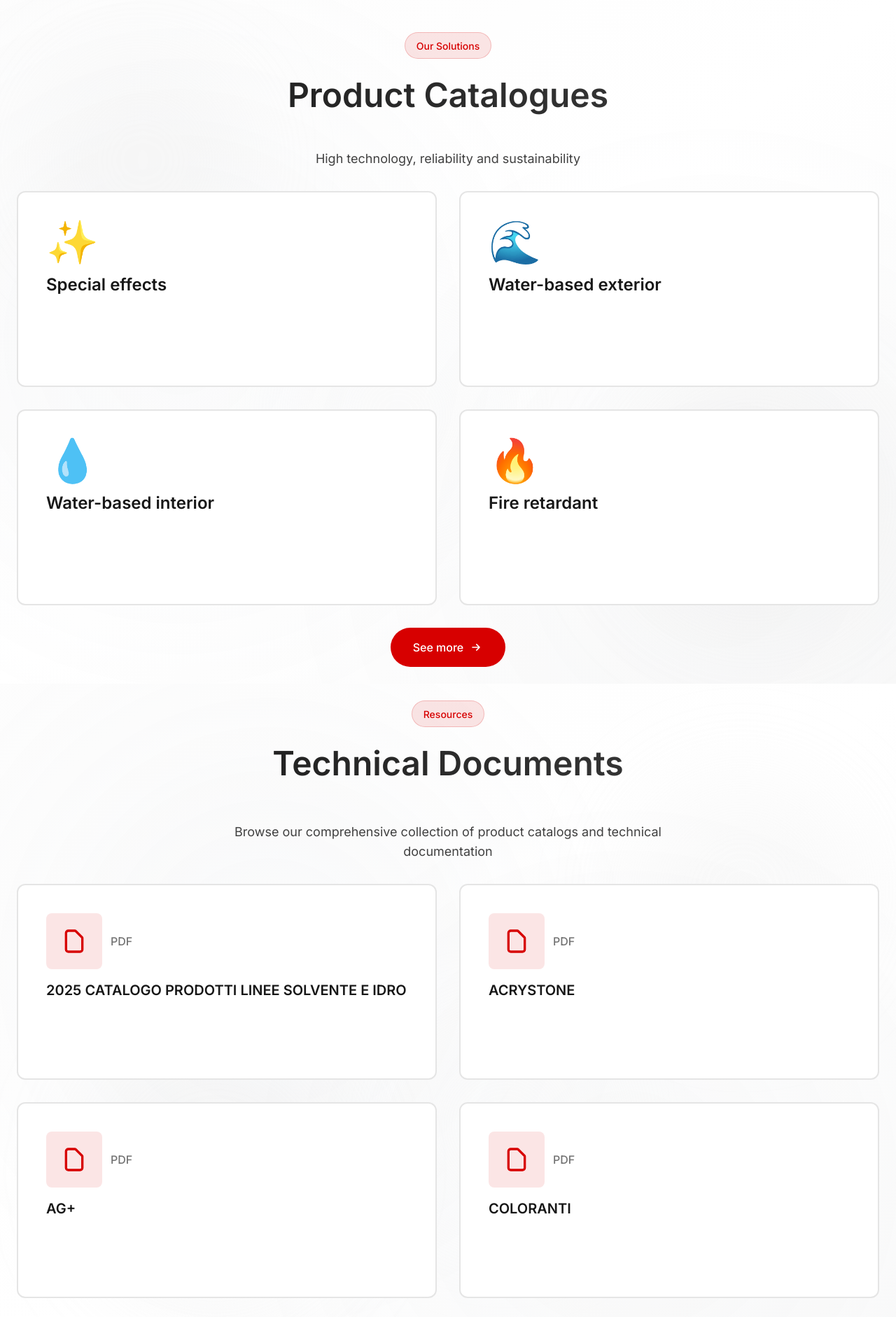
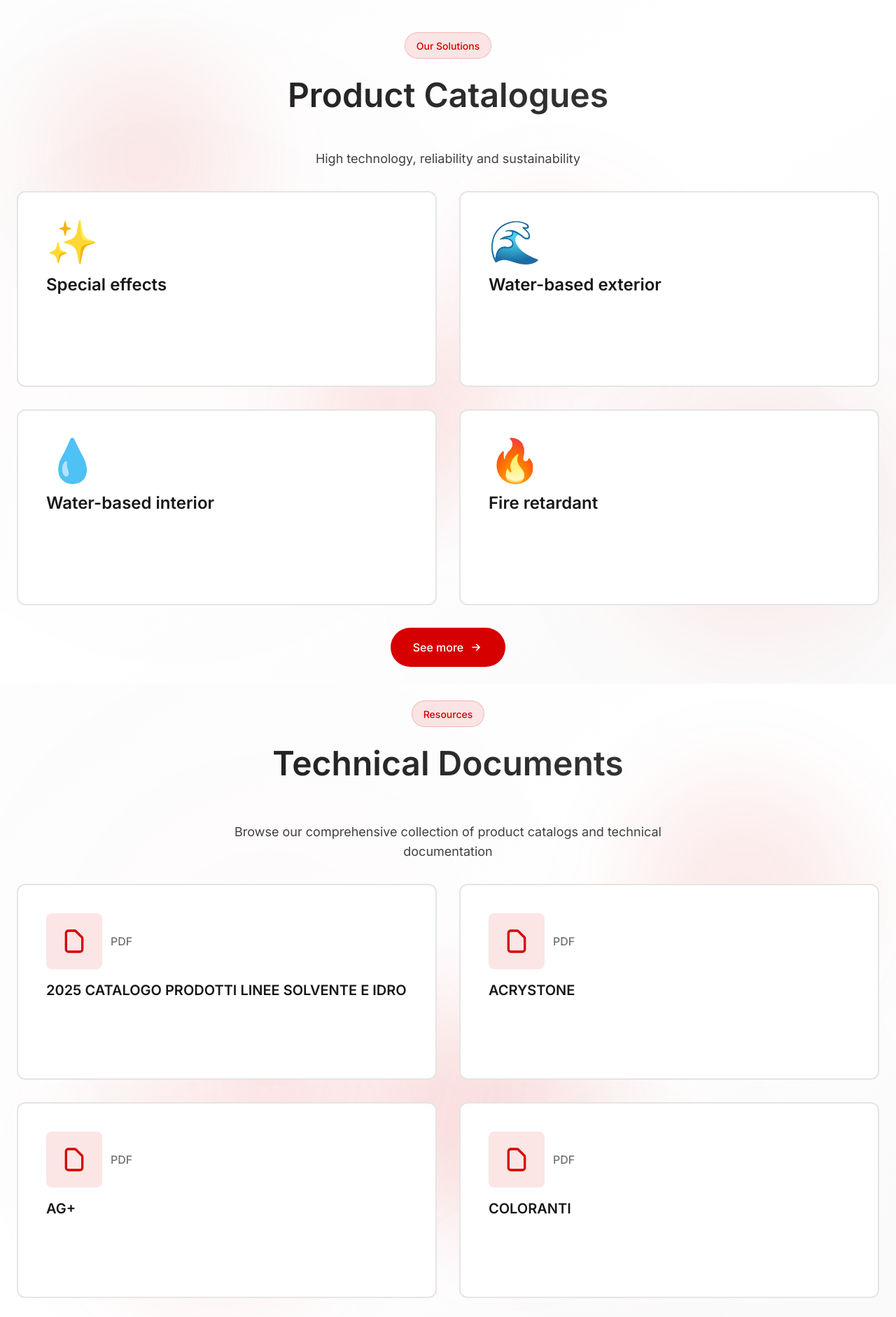
Before and after one commit to levonstepan/VerinLegno.am, a Next.js app: page / in a window 1280 px wide. Shown: the part 738-2620 px from the top of the page at 70% size. Built offline with nearby package versions, Linux system fonts and the light colour scheme.

Commit message:
Add mild red dynamic blurred background to Product Catalogues and Technical Documents sections

```diff
--- a/app/components/Catalogues.tsx
+++ b/app/components/Catalogues.tsx
@@ -24,12 +24,13 @@ export function Catalogues({
       {/* Animated Background */}
       <div className="absolute inset-0 z-0">
         <div className="absolute inset-0 bg-gradient-to-br from-neutral-50 via-white to-neutral-100 opacity-50" />
-        <div className="absolute inset-0 bg-[radial-gradient(circle_at_30%_40%,rgba(156,163,175,0.1)_0%,transparent_50%)] animate-pulse" />
-        <div className="absolute inset-0 bg-[radial-gradient(circle_at_70%_70%,rgba(156,163,175,0.08)_0%,transparent_50%)] animate-pulse" style={{ animationDelay: '1.5s', animationDuration: '4s' }} />
+        <div className="absolute inset-0 bg-[radial-gradient(circle_at_30%_40%,rgba(215,0,0,0.03)_0%,transparent_50%)] animate-pulse" />
+        <div className="absolute inset-0 bg-[radial-gradient(circle_at_70%_70%,rgba(215,0,0,0.025)_0%,transparent_50%)] animate-pulse" style={{ animationDelay: '1.5s', animationDuration: '4s' }} />
         <div className="absolute top-0 left-0 w-full h-full">
-          <div className="absolute top-32 right-20 w-80 h-80 bg-neutral-200/20 rounded-full blur-3xl animate-float" />
-          <div className="absolute bottom-32 left-20 w-[400px] h-[400px] bg-neutral-300/15 rounded-full blur-3xl animate-float" style={{ animationDelay: '2.5s', animationDuration: '6s' }} />
-          <div className="absolute top-1/2 right-1/3 w-72 h-72 bg-neutral-100/25 rounded-full blur-3xl animate-float" style={{ animationDelay: '0.5s', animationDuration: '5.5s' }} />
+          <div className="absolute top-32 right-20 w-80 h-80 bg-[#D70000]/8 rounded-full blur-3xl animate-float" />
+          <div className="absolute bottom-32 left-20 w-[400px] h-[400px] bg-[#D70000]/6 rounded-full blur-3xl animate-float" style={{ animationDelay: '2.5s', animationDuration: '6s' }} />
+          <div className="absolute top-1/2 right-1/3 w-72 h-72 bg-[#D70000]/10 rounded-full blur-3xl animate-float" style={{ animationDelay: '0.5s', animationDuration: '5.5s' }} />
+          <div className="absolute bottom-1/4 left-1/4 w-96 h-96 bg-[#D70000]/5 rounded-full blur-3xl animate-float" style={{ animationDelay: '3.5s', animationDuration: '7.5s' }} />
         </div>
       </div>
 
--- a/app/components/Products.tsx
+++ b/app/components/Products.tsx
@@ -39,12 +39,13 @@ export function Products({
       {/* Animated Background */}
       <div className="absolute inset-0 z-0">
         <div className="absolute inset-0 bg-gradient-to-br from-neutral-50 via-white to-neutral-100 opacity-50" />
-        <div className="absolute inset-0 bg-[radial-gradient(circle_at_20%_50%,rgba(156,163,175,0.1)_0%,transparent_50%)] animate-pulse" />
-        <div className="absolute inset-0 bg-[radial-gradient(circle_at_80%_80%,rgba(156,163,175,0.08)_0%,transparent_50%)] animate-pulse" style={{ animationDelay: '1s', animationDuration: '4s' }} />
+        <div className="absolute inset-0 bg-[radial-gradient(circle_at_20%_50%,rgba(215,0,0,0.03)_0%,transparent_50%)] animate-pulse" />
+        <div className="absolute inset-0 bg-[radial-gradient(circle_at_80%_80%,rgba(215,0,0,0.025)_0%,transparent_50%)] animate-pulse" style={{ animationDelay: '1s', animationDuration: '4s' }} />
         <div className="absolute top-0 left-0 w-full h-full">
-          <div className="absolute top-20 left-10 w-72 h-72 bg-neutral-200/20 rounded-full blur-3xl animate-float" />
-          <div className="absolute bottom-20 right-10 w-96 h-96 bg-neutral-300/15 rounded-full blur-3xl animate-float" style={{ animationDelay: '2s', animationDuration: '6s' }} />
-          <div className="absolute top-1/2 left-1/3 w-64 h-64 bg-neutral-100/25 rounded-full blur-3xl animate-float" style={{ animationDelay: '1s', animationDuration: '5s' }} />
+          <div className="absolute top-20 left-10 w-72 h-72 bg-[#D70000]/8 rounded-full blur-3xl animate-float" />
+          <div className="absolute bottom-20 right-10 w-96 h-96 bg-[#D70000]/6 rounded-full blur-3xl animate-float" style={{ animationDelay: '2s', animationDuration: '6s' }} />
+          <div className="absolute top-1/2 left-1/3 w-64 h-64 bg-[#D70000]/10 rounded-full blur-3xl animate-float" style={{ animationDelay: '1s', animationDuration: '5s' }} />
+          <div className="absolute top-1/4 right-1/4 w-80 h-80 bg-[#D70000]/5 rounded-full blur-3xl animate-float" style={{ animationDelay: '3s', animationDuration: '7s' }} />
         </div>
       </div>
 
```
